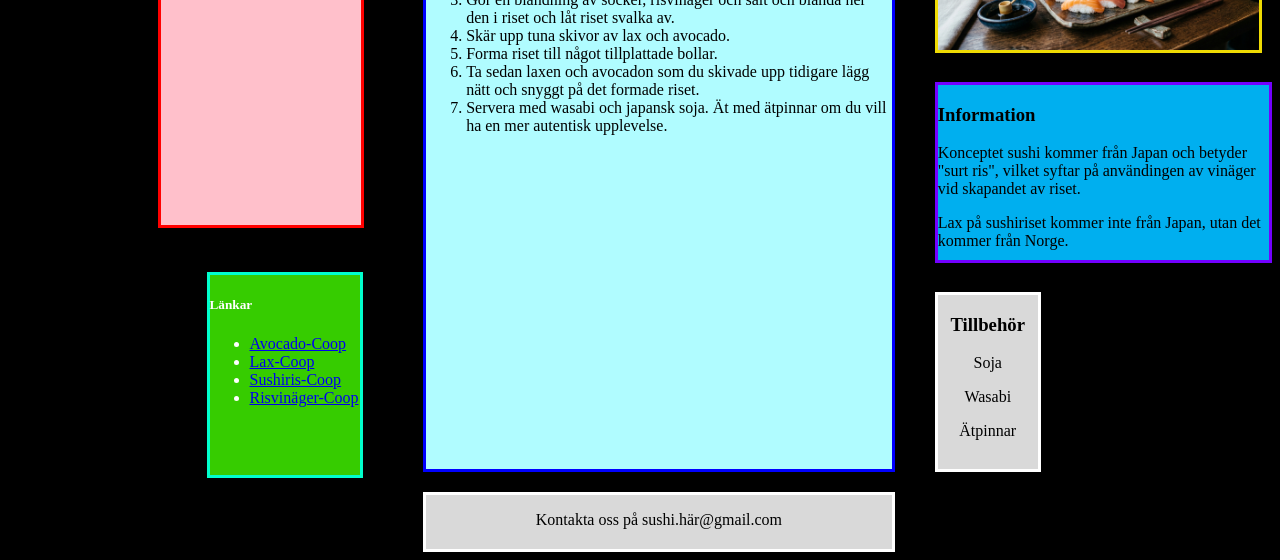
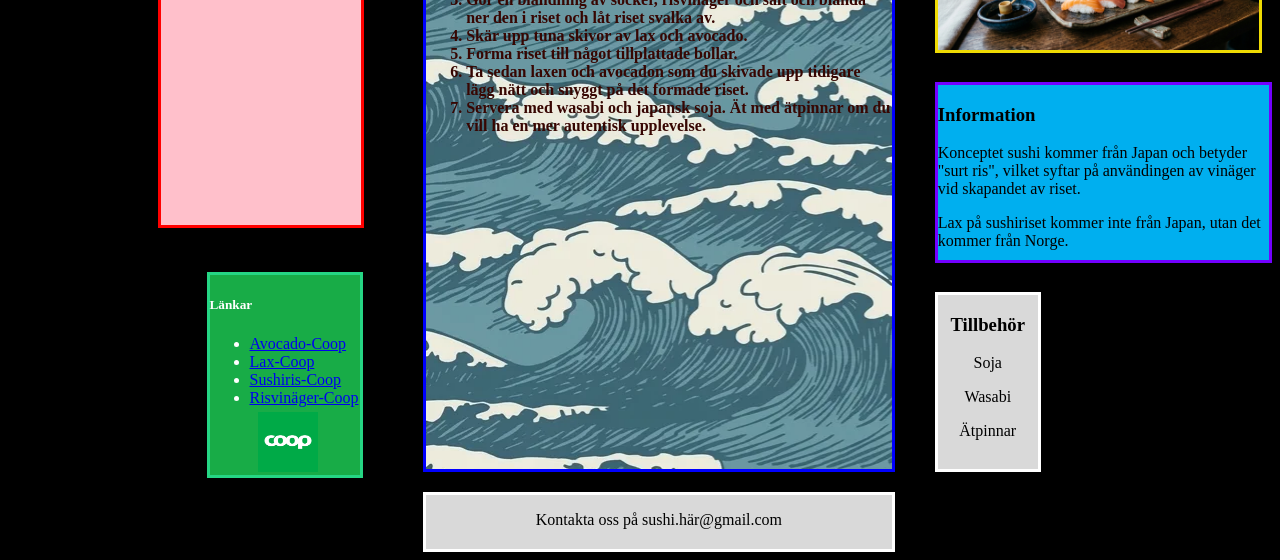
Before and after one commit to GameNinja09/Projektet1, a plain HTML site: page index.html in a window 1280 px wide. Shown: the part 296-856 px from the top of the page. Drawn offline with Linux system fonts and the light colour scheme; a web font is replaced by a local one.

Commit message:
la till en jävligt frän bakgrund till recept-boxen, ändrade backgrundsfärgen av hela hemsidan till svart

```diff
--- a/index.html
+++ b/index.html
@@ -77,6 +77,8 @@
 
     <img id="lys" src="./img/Gemini_Generated_Image_wcx6sowcx6sowcx6.jpg" alt="Den lyser">
 
+    <img id="COOP" src="./img/coop.png" alt="COOP">
+
 </body>
 
 </html>
--- a/style.css
+++ b/style.css
@@ -39,30 +39,35 @@ body {
 #RödBox {
     grid-column: 1/2;
     grid-row: 2/3;
-    background-color: pink;
     width: 200px;
     height: 350px;
     margin-left: 150px;
+    background-color: pink;
     border: solid red;
 }
 
 #GrönBox {
     grid-column: 1/2;
     grid-row: 4/6;
-    background-color: #36CC00;
+    background-color: rgb(24, 172, 71);
     color: white;
     width: 150px;
     height: 200px;
     margin-left: 198.5px;
-    border: solid rgb(0, 255, 204);
-
+    border: solid rgb(37, 214, 132);
 }
 
 #Recept {
     grid-column: 2/3;
     grid-row: 2/5;
+
+    color: #370602;
+    font-weight: bolder;
+
     background-color: #B0FCFF;
-    border: solid rgb(0, 0, 255)
+    border: solid rgb(0, 0, 255);
+
+    background-image: url(./img/Vågor.webp);
 }
 
 #R {
@@ -114,3 +119,11 @@ body {
     padding-left: 170px;
     padding-top: 70px;
 }
+
+#COOP {
+    grid-column: 1/2;
+    grid-row: 4/5;
+    height: 60px;
+    margin-left: 250px;
+    margin-top: 140px;
+}
```
Also changed, not shown: img/Vågor.webp (added).
